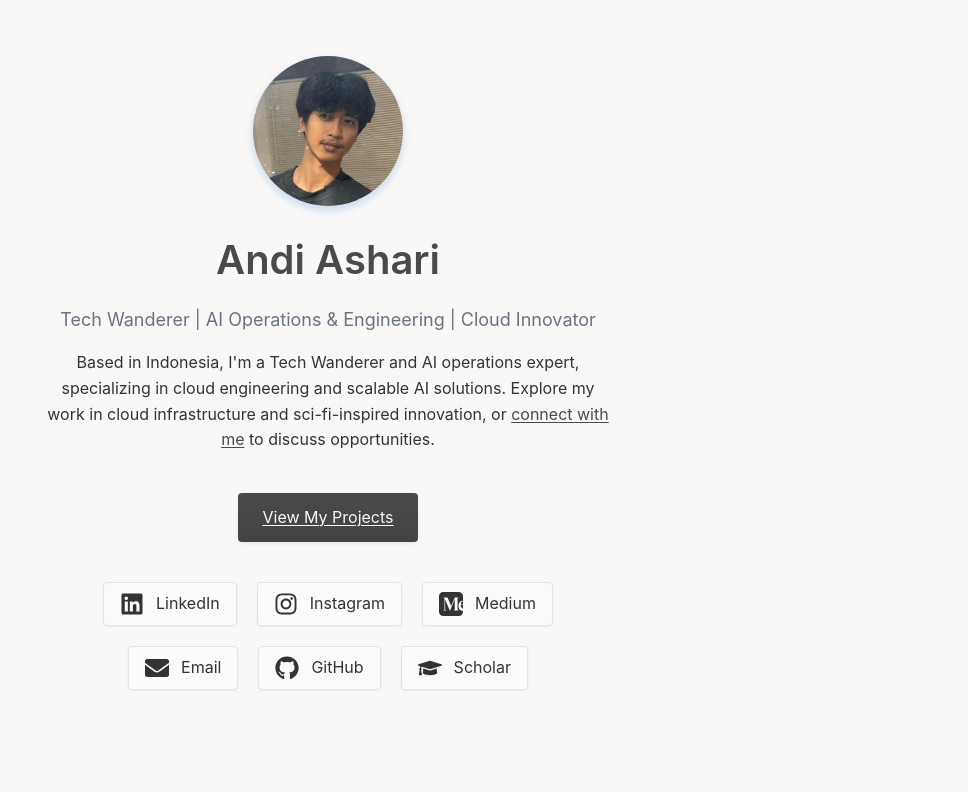
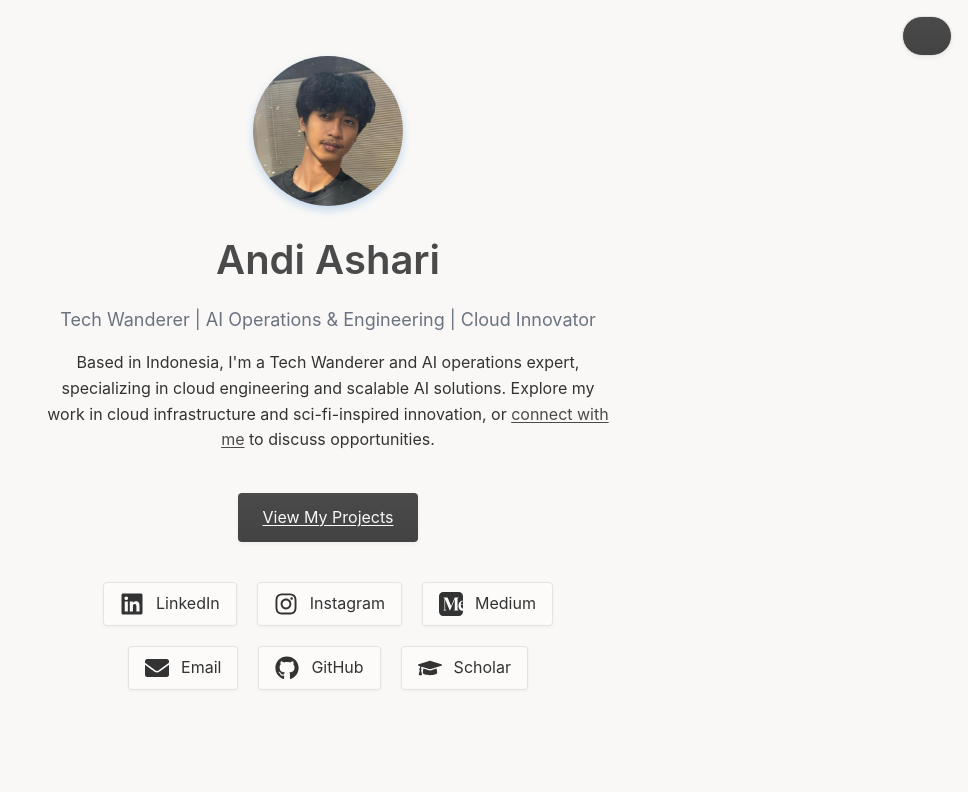
Before and after one commit to aashari/aashari, a Next.js app: page / in a window 1280 px wide. Shown: the top 792 px of the page, without its empty margins (312-1280 px from the left). Built offline with nearby package versions, Linux system fonts and the light colour scheme.

Commit message:
Improve theme handling with dark mode toggle and proper CSS variables

```diff
--- /dev/null
+++ b/src/app/components/ThemeToggle.tsx
@@ -0,0 +1,89 @@
+"use client";
+
+import { useState, useEffect } from 'react';
+import { FaSun, FaMoon } from 'react-icons/fa';
+
+export default function ThemeToggle() {
+  const [theme, setTheme] = useState<'light' | 'dark' | 'system'>('system');
+  const [systemPreference, setSystemPreference] = useState<'light' | 'dark'>('light');
+
+  useEffect(() => {
+    // Get the initial theme from localStorage or system preference
+    const savedTheme = localStorage.getItem('theme') as 'light' | 'dark' | null;
+    const systemPrefersDark = window.matchMedia('(prefers-color-scheme: dark)').matches;
+
+    setSystemPreference(systemPrefersDark ? 'dark' : 'light');
+
+    if (savedTheme) {
+      setTheme(savedTheme);
+    } else {
+      setTheme('system');
+    }
+
+    // Apply the theme
+    applyTheme(savedTheme || (systemPrefersDark ? 'dark' : 'light'));
+
+    // Listen for system preference changes
+    const mediaQuery = window.matchMedia('(prefers-color-scheme: dark)');
+    const handleChange = (e: MediaQueryListEvent) => {
+      setSystemPreference(e.matches ? 'dark' : 'light');
+      if (theme === 'system') {
+        applyTheme(e.matches ? 'dark' : 'light');
+      }
+    };
+
+    mediaQuery.addEventListener('change', handleChange);
+    return () => mediaQuery.removeEventListener('change', handleChange);
+  }, [theme]);
+
+  const applyTheme = (newTheme: 'light' | 'dark') => {
+    const root = document.documentElement;
+
+    if (newTheme === 'dark') {
+      root.classList.add('dark');
+    } else {
+      root.classList.remove('dark');
+    }
+  };
+
+  const toggleTheme = () => {
+    let newTheme: 'light' | 'dark' | 'system';
+
+    // Cycle through themes: light -> dark -> system -> light
+    if (theme === 'light') {
+      newTheme = 'dark';
+      localStorage.setItem('theme', 'dark');
+      applyTheme('dark');
+    } else if (theme === 'dark') {
+      newTheme = 'system';
+      localStorage.removeItem('theme');
+      applyTheme(systemPreference);
+    } else {
+      newTheme = 'light';
+      localStorage.setItem('theme', 'light');
+      applyTheme('light');
+    }
+
+    setTheme(newTheme);
+  };
+
+  return (
+    <button
+      onClick={toggleTheme}
+      className="theme-toggle"
+      aria-label={`Switch to ${theme === 'light' ? 'dark' : theme === 'dark' ? 'system' : 'light'} theme`}
+    >
+      {theme === 'dark' ? (
+        <FaMoon className="icon-primary" size={20} />
+      ) : theme === 'light' ? (
+        <FaSun className="icon-primary" size={20} />
+      ) : (
+        systemPreference === 'dark' ? (
+          <FaMoon className="icon-primary" size={20} />
+        ) : (
+          <FaSun className="icon-primary" size={20} />
+        )
+      )}
+    </button>
+  );
+}
--- a/src/app/globals.css
+++ b/src/app/globals.css
@@ -43,9 +43,21 @@
   --text-4xl: 2.5rem;    /* 40px */
 }
 
+/* Dark theme */
+.dark {
+  --background: #1A2A44; /* Dark grayish-blue */
+  --foreground: #E5E5E5; /* Light gray text */
+  --primary: #B0B7C3;    /* Lighter gray accent for better visibility */
+  --muted: #9CA3AF;      /* Muted gray for secondary text */
+  --card: #21324F;       /* More distinct card background */
+  --border: #2E4057;     /* Subtle border */
+  --hover: #C5CAD3;      /* Lighter color for hover states */
+  --shadow: rgba(0, 0, 0, 0.2); /* Darker shadow for dark theme */
+}
+
+/* For backwards compatibility with prefers-color-scheme */
 @media (prefers-color-scheme: dark) {
-  :root {
-    /* Dark theme */
+  :root:not(.light) {
     --background: #1A2A44; /* Dark grayish-blue */
     --foreground: #E5E5E5; /* Light gray text */
     --primary: #B0B7C3;    /* Lighter gray accent for better visibility */
@@ -280,6 +292,10 @@ ul li::before {
   }
 }
 
+.dark ::-webkit-scrollbar-thumb {
+  background: color-mix(in srgb, var(--muted), #FFFFFF 20%);
+}
+
 html {
   scroll-behavior: smooth;
   -webkit-font-smoothing: antialiased;
@@ -360,3 +376,41 @@ footer p {
 /* Additional spacing utilities */
 .my-2 { margin-top: 0.5rem; margin-bottom: 0.5rem; }
 .py-xl { padding-top: var(--space-xl); padding-bottom: var(--space-xl); }
+
+/* Theme toggle button */
+.theme-toggle {
+  position: fixed;
+  top: 1rem;
+  right: 1rem;
+  z-index: 100;
+  display: flex;
+  align-items: center;
+  justify-content: center;
+  width: 40px;
+  height: 40px;
+  border-radius: var(--radius-full);
+  background-color: var(--card);
+  border: 1px solid var(--border);
+  box-shadow: 0 2px 5px var(--shadow);
+  transition: all 0.2s ease;
+  cursor: pointer;
+}
+
+.theme-toggle:hover {
+  transform: translateY(-2px);
+  box-shadow: 0 4px 8px var(--shadow);
+}
+
+.theme-toggle:focus-visible {
+  outline: 2px solid var(--primary);
+  outline-offset: 2px;
+}
+
+@media (max-width: 768px) {
+  .theme-toggle {
+    top: 0.75rem;
+    right: 0.75rem;
+    width: 36px;
+    height: 36px;
+  }
+}
--- a/src/app/layout.tsx
+++ b/src/app/layout.tsx
@@ -1,4 +1,4 @@
-import type { Metadata } from "next";
+import type { Metadata, Viewport } from "next";
 import "./globals.css";
 import Script from "next/script";
 
@@ -68,13 +68,26 @@ export const metadata: Metadata = {
   }
 };
 
+export const viewport: Viewport = {
+  themeColor: [
+    { media: '(prefers-color-scheme: light)', color: 'rgb(249, 248, 246)' },
+    { media: '(prefers-color-scheme: dark)', color: '#1A2A44' }
+  ],
+  colorScheme: 'light dark',
+  width: 'device-width',
+  initialScale: 1,
+};
+
 export default function RootLayout({
   children,
 }: Readonly<{
   children: React.ReactNode;
 }>) {
   return (
-    <html lang="en" className="scroll-smooth">
+    <html lang="en" className="scroll-smooth" suppressHydrationWarning>
+      <head>
+        <meta name="color-scheme" content="light dark" />
+      </head>
       <body className="antialiased">
         {children}
 
@@ -91,6 +104,35 @@ export default function RootLayout({
             gtag('config', 'G-5QSFSH6TZR');
           `}
         </Script>
+
+        {/* Theme detection script */}
+        <Script id="theme-detector" strategy="beforeInteractive">
+          {`
+            (function() {
+              // Check if user has a saved preference
+              const savedTheme = localStorage.getItem('theme');
+              const systemPrefersDark = window.matchMedia('(prefers-color-scheme: dark)').matches;
+
+              // Apply theme based on saved preference or system preference
+              if (savedTheme === 'dark' || (!savedTheme && systemPrefersDark)) {
+                document.documentElement.classList.add('dark');
+              } else {
+                document.documentElement.classList.remove('dark');
+              }
+
+              // Listen for system preference changes
+              window.matchMedia('(prefers-color-scheme: dark)').addEventListener('change', e => {
+                if (!localStorage.getItem('theme')) {
+                  if (e.matches) {
+                    document.documentElement.classList.add('dark');
+                  } else {
+                    document.documentElement.classList.remove('dark');
+                  }
+                }
+              });
+            })();
+          `}
+        </Script>
       </body>
     </html>
   );
--- a/src/app/page.tsx
+++ b/src/app/page.tsx
@@ -7,6 +7,7 @@ import { SiMedium, SiTerraform, SiTypescript, SiGo, SiPython } from "react-icons
 import { HiSparkles } from "react-icons/hi";
 import Script from "next/script";
 import Section from "./components/Section";
+import ThemeToggle from "./components/ThemeToggle";
 import { useEffect } from "react";
 
 export default function Home() {
@@ -97,6 +98,8 @@ export default function Home() {
 
   return (
     <main className="min-h-screen">
+      <ThemeToggle />
+
       {/* JSON-LD Structured Data */}
       <Script
         id="schema-person"
```
